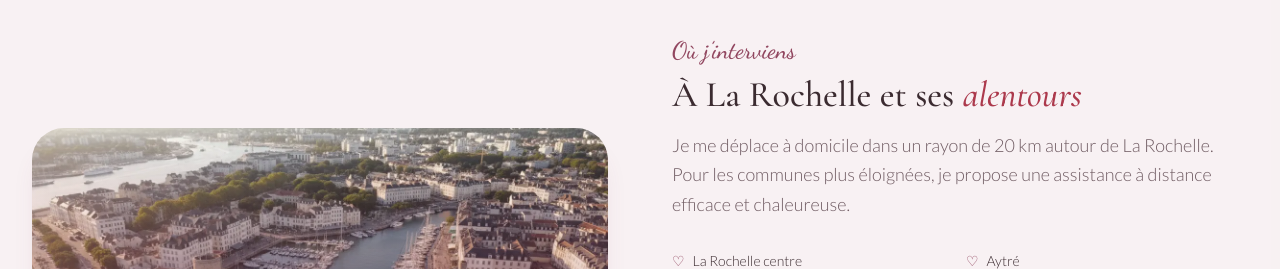
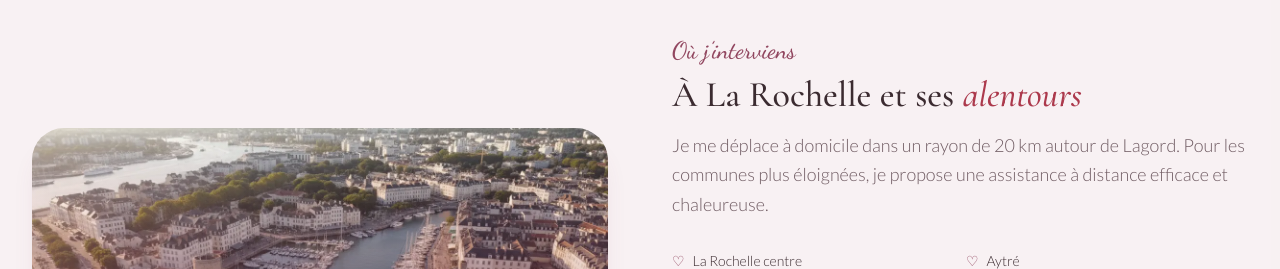
Before and after one commit to Virginie17/assistance-numerique, a Next.js app: page / in a window 1280 px wide. Shown: the part 6680-6949 px from the top of the page. Built offline with nearby package versions, Linux system fonts and the light colour scheme; no server answers.

Commit message:
Harmoniser le texte de la zone d’intervention autour de Lagord

```diff
--- a/components/landing/AreaSection.tsx
+++ b/components/landing/AreaSection.tsx
@@ -58,8 +58,7 @@ export default function AreaSection() {
             </h2>
 
             <p className="mb-8 text-lg font-light leading-relaxed text-muted-foreground">
-              Je me déplace à domicile dans un rayon de 20 km autour de La
-              Rochelle. Pour les communes plus éloignées, je propose une
+              Je me déplace à domicile dans un rayon de 20 km autour de Lagord. Pour les communes plus éloignées, je propose une
               assistance à distance efficace et chaleureuse.
             </p>
 
```
